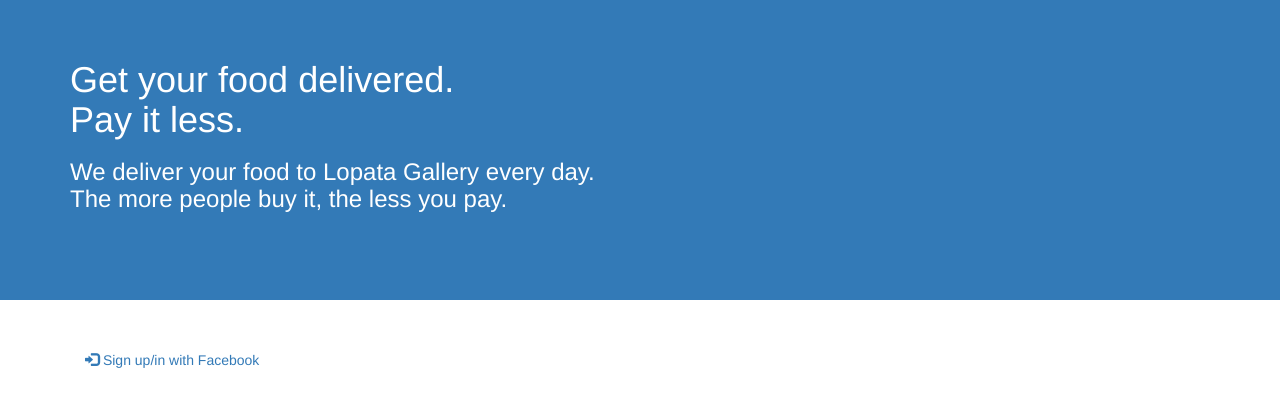
After one commit to oeran93/food305, a Node server app: template app/frontend/pages/index.hbs in a window 1280 px wide. The commit adds this page. Shown: the top 407 px of the page. Run offline with Node 20, Linux system fonts and the light colour scheme; the template is opened without the code that fills it, so the values that code supplies are empty; some libraries are stand-ins or nearby versions.

Commit message:
adding log in with facebook, handlebars, default layout and views

```diff
--- /dev/null
+++ b/app/frontend/layout/layout.hbs
@@ -0,0 +1,19 @@
+<!DOCTYPE html>
+<html>
+<head>
+	<title>Food 305</title>
+	<!-- jquery from CDN -->
+	<script src="https://code.jquery.com/jquery-3.1.1.min.js"></script>
+	<!-- bootstrap from CDN -->
+	<link rel="stylesheet" href="https://maxcdn.bootstrapcdn.com/bootstrap/3.3.7/css/bootstrap.min.css">
+	<script src="https://maxcdn.bootstrapcdn.com/bootstrap/3.3.7/js/bootstrap.min.js" ></script>
+	<!-- end -->
+	<!-- my css -->
+	<link rel='stylesheet' href='css/main.css'>
+	<link rel='stylesheet' href='css/index.css'>
+	<!-- end -->
+</head>
+<body>
+	{{{ body }}}
+</body>
+</html>
--- /dev/null
+++ b/app/frontend/pages/index.hbs
@@ -0,0 +1,69 @@
+<div id='banner'>
+	<div class="container">
+		<div class="row">
+			<div class="col-md-6" id="banner-text">
+				<h1>
+					Get your food delivered.<br/>
+					Pay it less.{{message}}<br/>
+				</h1>
+				<h3>
+					We deliver your food to Lopata Gallery every day.
+					The more people buy it, the less you pay.<br/>
+				</h3>
+			</div>
+		</div>
+	</div>
+</div>
+<div class="container">
+	<div class="row">
+		<div id="menu-bar" class='col-md-3'>
+			<div id="menu">
+				{{#if name}}
+					<div id="profile-info">
+						<div class='row'>
+							<div class="col-xs-offset-3 col-xs-6">
+								<img src={{picture}} class='img-circle'>
+							</div>
+						</div>
+						<div class='row'>
+							<div class="col-xs-offset-2 col-xs-8">
+								<p>{{name}}</p>
+							</div>
+						</div>
+					</div>
+				{{/if}}
+				<ul id="nav" class="nav nav-pills nav-stacked full-width">
+				  {{#if name}}
+					  <li role="presentation">
+					  	<a>
+					  		<span class="glyphicon glyphicon-shopping-cart"></span>
+					  		My Orders
+					  	</a>
+					  </li>
+					  <li role="presentation">
+					  	<a href='/logout'>
+					  		<span class="glyphicon glyphicon-log-out"></span>
+					  		Log Out
+					  	</a>
+					  </li>
+				  {{else}}
+				  	<li role="presentation">
+					  	<a href="/auth/facebook">
+					  		<span class="glyphicon glyphicon-log-in"></span>
+					  		Sign up/in with Facebook
+					  	</a>
+					  </li>
+				  {{/if}}
+				</ul>
+			</div>
+		</div>
+		<div id="page" class='col-md-9'>
+			<div class="container-fluid">
+				<div id='meals-box'>
+				</div>
+			</div>
+		</div>
+	</div>
+</div>
+<script src='js/bundle.js'></script>
+<script src='js/main.js'></script>
--- a/app/frontend/static/css/index.css
+++ b/app/frontend/static/css/index.css
@@ -1,18 +1,11 @@
 #banner {
-	height: 500px;
+	height: 300px;
 	background-color: #337ab7;
-	background-image: url('../images/general/banner2.png');
-	background-size: cover;
-	background-repeat: no-repeat;
+	background-repeat: repeat;
 }
 
 #banner-text {
 	color: white;
-	margin-top: 20px;
-	padding: 0 15px 0 15px;
+	margin-top: 40px;
 	font-weight: bold;
-	/*background-color: #337ab7;
-	-webkit-box-shadow: 3px 4px 15px 1px rgba(0,0,0,0.46);
-	-moz-box-shadow: 3px 4px 15px 1px rgba(0,0,0,0.46);
-	box-shadow: 3px 4px 15px 1px rgba(0,0,0,0.46);*/
 }
--- a/app/frontend/static/css/main.css
+++ b/app/frontend/static/css/main.css
@@ -1,11 +1,21 @@
-.navbar, .navbar-default {
-	border:0;
-	border-radius:0;
-	background-color: white;
+#nav {
+	margin-top:40px;
 }
 
-.section {
-	margin-top: 20px;
+#nav a {
+	cursor: pointer;
+	cursor: hand;
+}
+
+#profile-info{
+	margin-top:40px;
+	border-bottom: 1px solid #ddd;
+}
+
+.btn-outline {
+    background-color: transparent;
+    color: inherit;
+    transition: all .5s;
 }
 
 .lateral-space {
@@ -19,8 +29,6 @@
 	border-radius: 10px;
 }
 
-.btn-outline {
-    background-color: transparent;
-    color: inherit;
-    transition: all .5s;
+.food-name {
+	margin-top: 0;
 }
--- /dev/null
+++ b/app/frontend/static/js/main.js
@@ -0,0 +1,8 @@
+$(window).scroll(function () {
+  if ($(window).scrollTop() >= $('#banner').height()) {
+    $('#menu').addClass('affix')
+    $('#menu').css('top', '0')
+  } else {
+    $('#menu').removeClass('affix')
+  }
+})
--- a/app/start.js
+++ b/app/start.js
@@ -1,26 +1,54 @@
 /*Npm modules*/
 var express = require('express')
-var app     = express()
-var path    = require('path')
-var _       = require('underscore')
+var app = express()
+var path = require('path')
+var _ = require('underscore')
 var bodyParser = require('body-parser')
+var passport = require('passport')
+var session = require('express-session')
+var hbs = require('express-handlebars')
+var env = process.env
+
 /*Costant values*/
-var PORT    = 80
+var PORT = 80
+
 /*Database*/
 var db = require('./backend/database/start.js')
+
 /*Routers*/
+var pages = require('./backend/pages/router.js')
 var search = require('./backend/search/router.js')
+var auth = require('./backend/auth/router.js')
 
 /*Start DB*/
 db()
 
-/*Do the routing*/
-app.use(bodyParser.json())       // to support JSON-encoded bodies
-app.use(bodyParser.urlencoded({extended: true})) //to support Url-encoded bodies
-app.use(express.static(path.join(__dirname,'./frontend/static')))
+/*Set up express*/
+app.use(bodyParser.json()) // to support JSON-encoded bodies
+app.use(bodyParser.urlencoded({extended: true})) // to support Url-encoded bodies
+app.use(session({
+  secret: env.SESSION_SECRET,
+  name: 'session',
+  resave: true,
+  saveUninitialized: true
+}))
+app.use(passport.initialize())
+app.use(passport.session())
+app.engine('hbs', hbs({
+  extname: 'hbs',
+  defaultLayout: 'layout',
+  layoutsDir: __dirname + '/frontend/layout/'
+}))
+app.set('views', __dirname + '/frontend/pages/')
+app.set('view engine', 'hbs')
+
+/*Do basic routing*/
+app.use(express.static(path.join(__dirname, './frontend/static')))
 search(app)
+auth(app, passport)
+pages(app)
 
 /*Start the server*/
 app.listen(PORT, () => {
-	console.log(`server running on port ${PORT}`)
+  console.log(`server running on port ${PORT}`)
 })
--- a/package.json
+++ b/package.json
@@ -23,11 +23,16 @@
     "babel-preset-react": "^6.11.1",
     "body-parser": "^1.15.2",
     "express": "^4.14.0",
+    "express-handlebars": "^3.0.0",
+    "express-session": "^1.14.1",
     "jquery": "^3.1.1",
     "mongoose": "^4.6.2",
+    "passport": "^0.3.2",
+    "passport-facebook": "^2.1.1",
     "path": "^0.12.7",
     "react": "^15.3.2",
     "react-dom": "^15.3.2",
+    "standard-format": "^2.2.3",
     "underscore": "^1.8.3",
     "webpack": "^1.13.2"
   }
```
Also changed, not shown: app/backend/auth/config.js (added, +43 -0 lines), app/backend/auth/router.js (added, +23 -0 lines), app/backend/database/user.js (added, +14 -0 lines), app/backend/pages/router.js (added, +10 -0 lines), app/backend/search/router.js (+7 -5 lines), app/frontend/static/index.html (deleted, +0 -55 lines).
